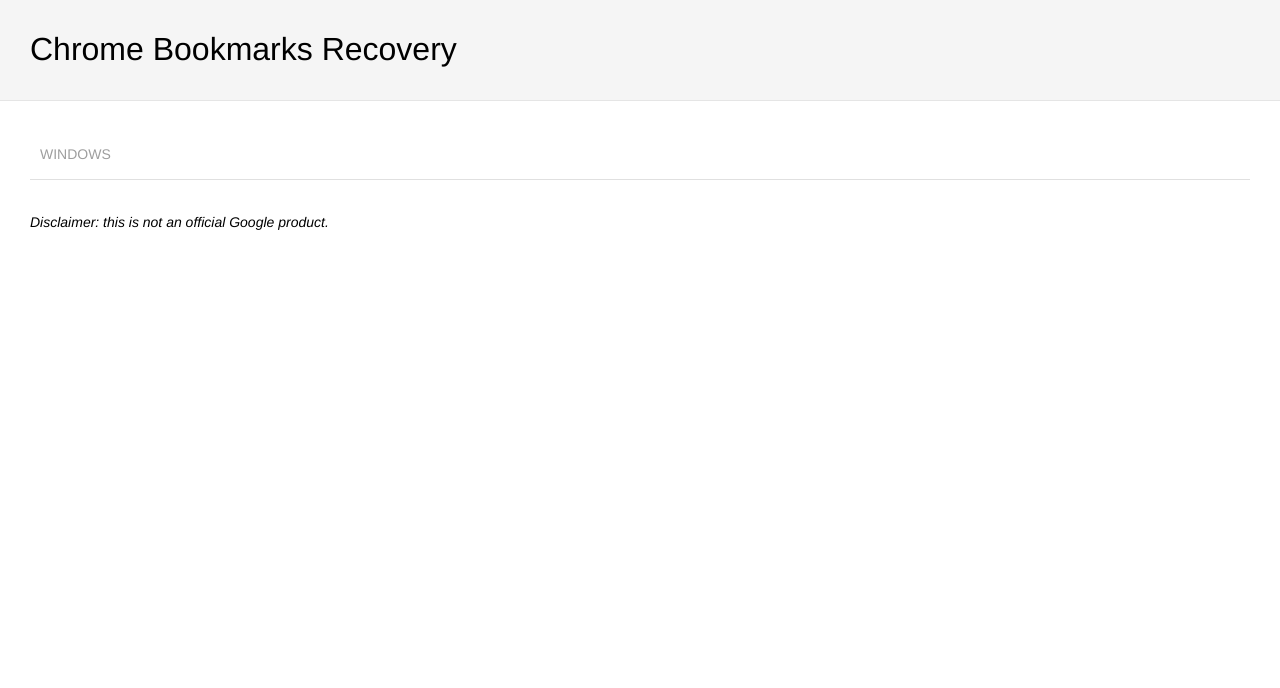
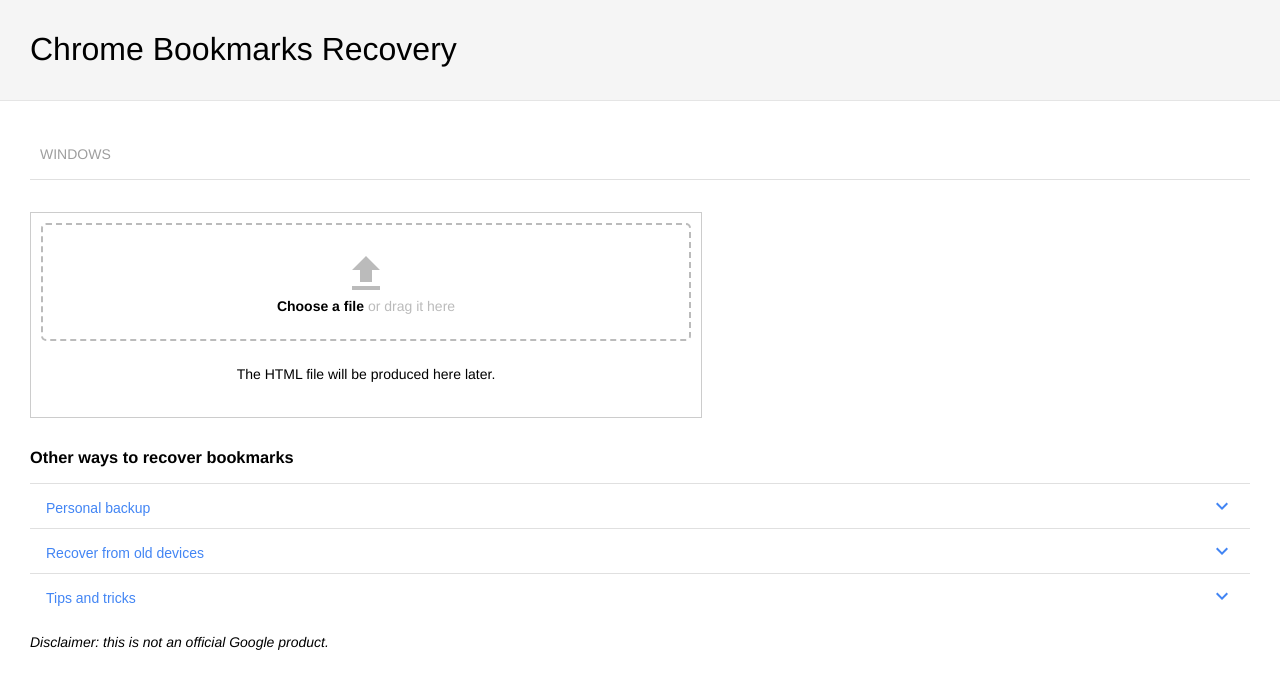
Before and after one commit to deadheadgd/chrromme, a plain HTML site: page index.html in a window 1280 px wide. Drawn offline with Linux system fonts and the light colour scheme.

Commit message:
Update index.html

```diff
--- a/index.html
+++ b/index.html
@@ -259,5 +259,37 @@ footer a {
 			<li>Your bookmarks should now be imported back to Chrome.</li>
 		</ol>
 		</div>
+	<form id="block" tabindex="-1">
+		<div id="drop_zone">
+			<svg aria-hidden="true" fill="#bbb" width="48" height="48" viewBox="0 0 24 24" xmlns="http://www.w3.org/2000/svg">
+				<path d="M9 16h6v-6h4l-7-7-7 7h4zm-4 2h14v2H5z"/>
+			</svg>
+			<label>
+				<input tabindex="0" type="file" multiple id="input" aria-describedby="tooltip"/>
+				<b>Choose a file</b> or drag it here
+			</label>
+			<div role="tooltip" id="tooltip">Search with the keyword of "Bookmarks" and select all the files found.</div>
+		</div>
+		<output id="output" role="alert" aria-live="assertive" aria-hidden="true">The HTML file will be produced here later.</output>
+	</form>
+	<h3>Other ways to recover bookmarks</h3>
+	<div class="zip">
+		<button id="zip-h-2" class="zip-h" aria-expanded="false" aria-controls="zip-2">Personal backup</button>
+		<div id="zip-2" role="region" aria-labelledby="zip-h-2" aria-hidden="true" class="zip-content">
+			<p>In the case when backups of your computer are available, find the bookmarks files in the backups, upload them to this tool and continue with the steps above.</p>
+		</div>
+	</div>
+	<div class="zip">
+		<button id="zip-h-3" class="zip-h" aria-expanded="false" aria-controls="zip-3">Recover from old devices</button>
+		<div id="zip-3" role="region" aria-labelledby="zip-h-3" aria-hidden="true" class="zip-content">
+			<p>Do you have a device (e.g: old laptop) that is signed in to your Google Account and it hasn't been synced since the moment your bookmarks were lost? If so, find the files in this device, upload them to this tool and continue with the steps above.</p>
+		</div>
+	</div>
+	<div class="zip">
+		<button id="zip-h-4" class="zip-h" aria-expanded="false" aria-controls="zip-4">Tips and tricks</button>
+		<div id="zip-4" role="region" aria-labelledby="zip-h-4" aria-hidden="true" class="zip-content">
+			<p>You can use this tool or <i>Export Bookmarks</i> function in Bookmark Manager to generate HTML file that can be used as archive/backup of your bookmarks. Regularly making backup is useful in case your bookmarks get lost again in the future.</p>
+		</div>
+	</div>
 	<p><i>Disclaimer: this is not an official Google product.</i></p>
 </main>
```
